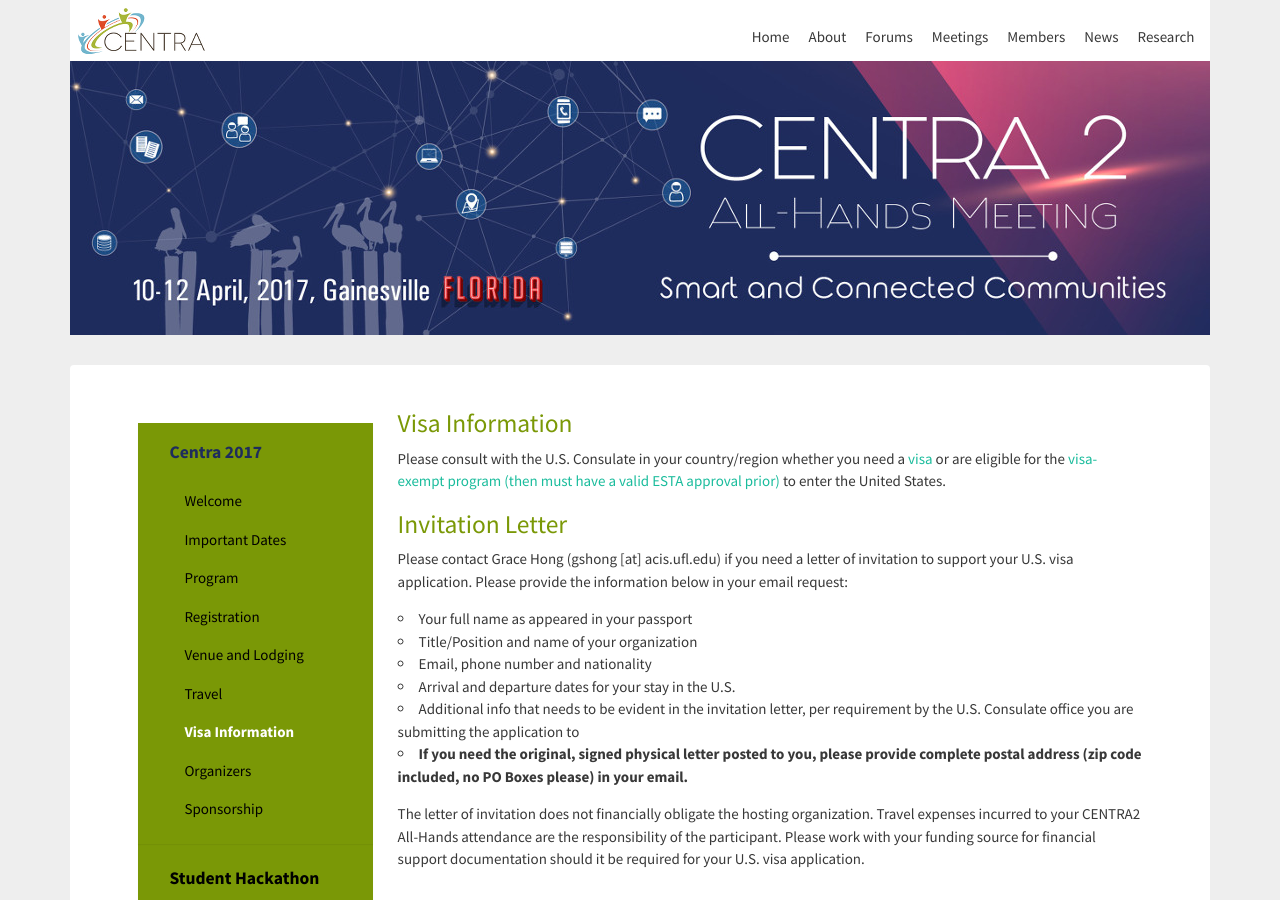
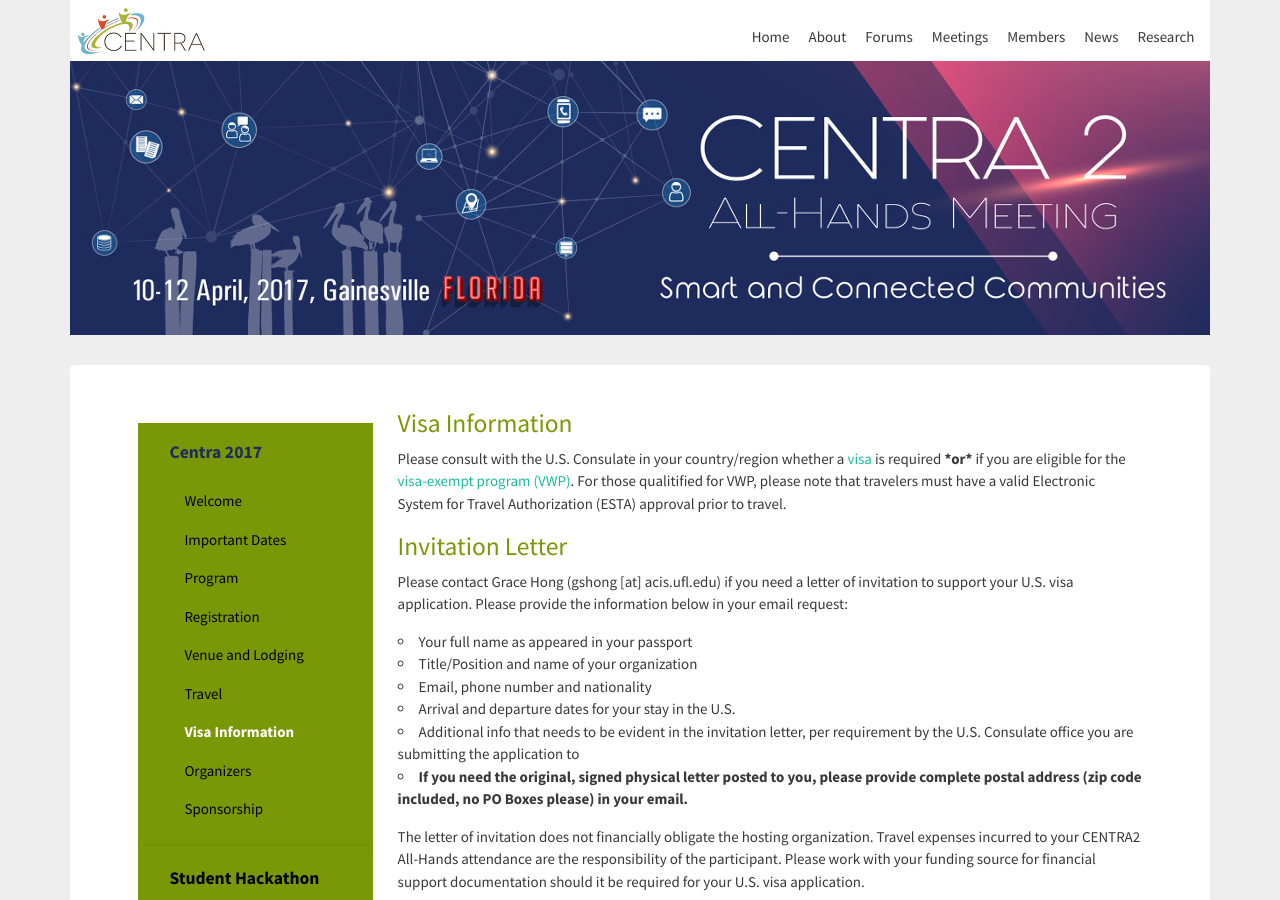
Before and after one commit to hmchou56/centra8, a Jekyll site: the page built from centra2/visainfo.md, in a window 1280 px wide and 900 px high. Built offline with Jekyll 4.4.1, drawn with Linux system fonts in a browser that asks for light colours; nearby versions of some CDN libraries.

Commit message:
edited visa waiver program info

```diff
--- a/centra2/visainfo.md
+++ b/centra2/visainfo.md
@@ -10,7 +10,7 @@
 ## Visa Information
 
 <p>
-Please consult with the U.S. Consulate in your country/region whether you need a <a href="https://travel.state.gov/content/visas/en.html" target="_blank">visa</a> or are eligible for the <a href="https://travel.state.gov/content/visas/en/visit/visa-waiver-program.html" target="_blank">visa-exempt program (then must have a valid ESTA approval prior)</a> to enter the United States.
+Please consult with the U.S. Consulate in your country/region whether a <a href="https://travel.state.gov/content/visas/en.html" target="_blank">visa</a> is required <strong>*or*</strong> if you are eligible for the <a href="https://travel.state.gov/content/visas/en/visit/visa-waiver-program.html" target="_blank">visa-exempt program (VWP)</a>. For those qualitified for VWP, please note that travelers must have a valid Electronic System for Travel Authorization (ESTA) approval prior to travel.
 </p>
 
 ## Invitation Letter
```
